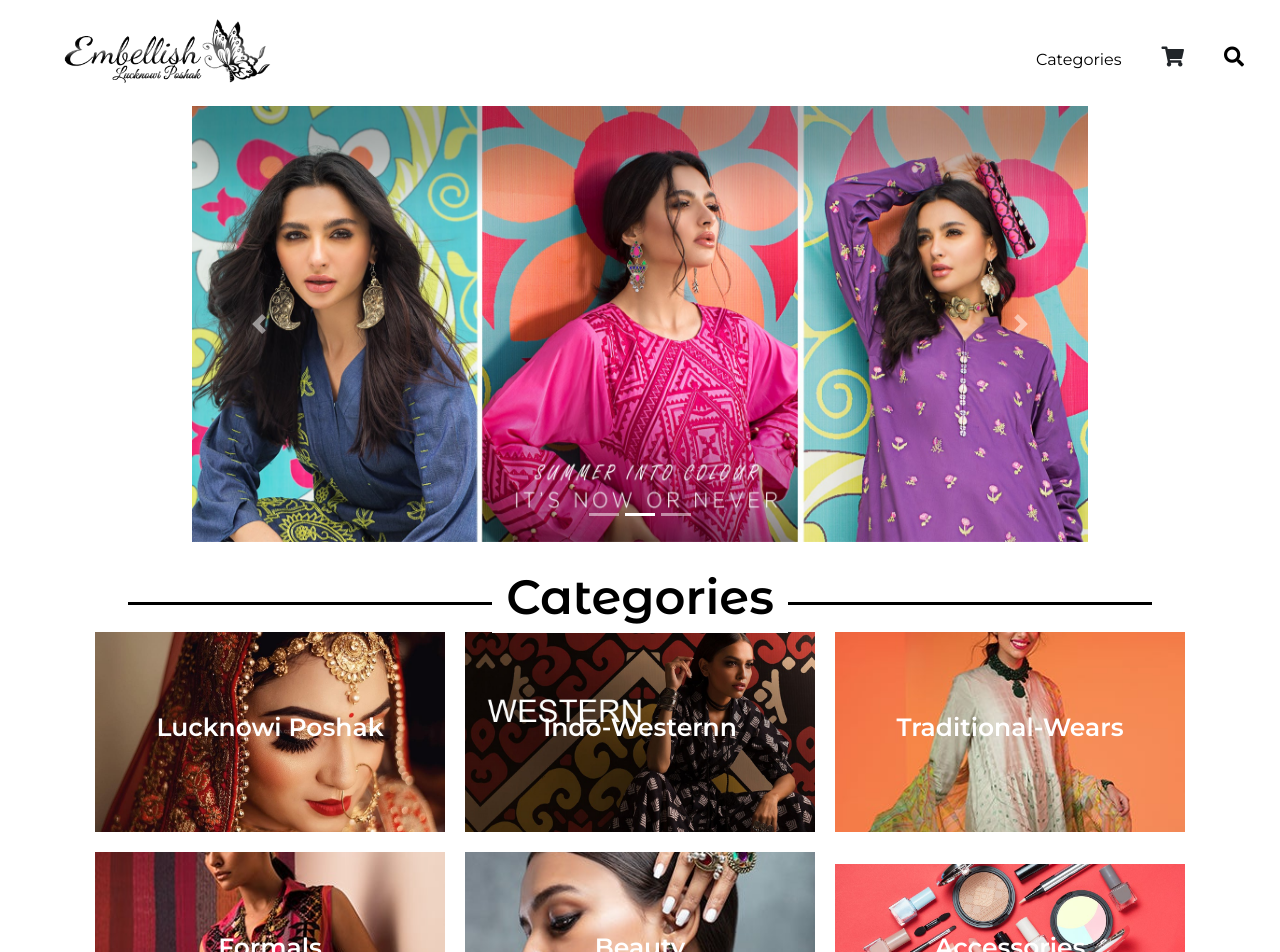
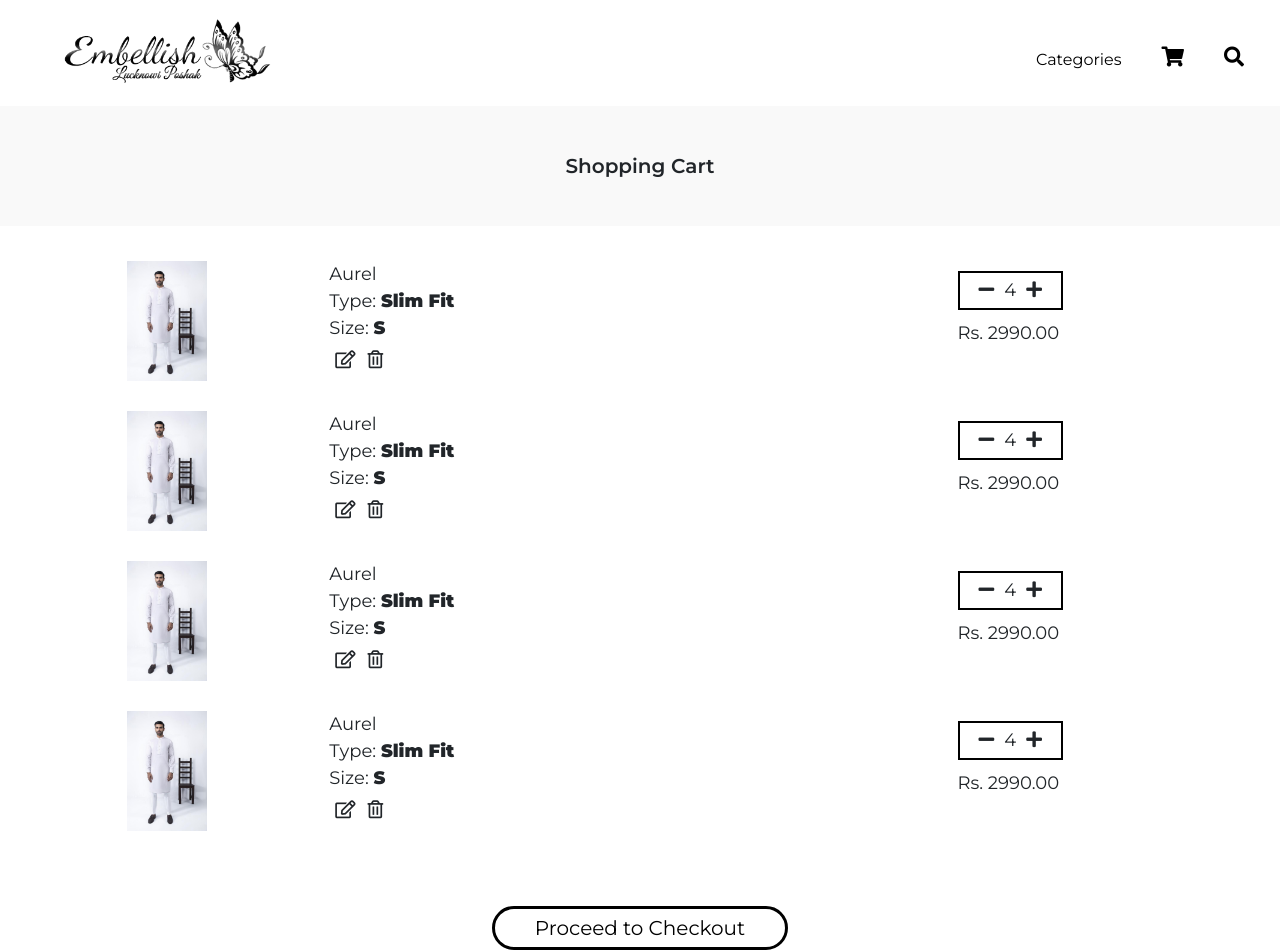
Before and after one commit to mhkhansahab/embellish, a React (Create React App) app: page /cart in a window 1280 px wide. Shown: the top 952 px of the page. Built offline with nearby package versions, Linux system fonts and the light colour scheme.

Commit message:
cart functionality updated

```diff
--- a/src/App.js
+++ b/src/App.js
@@ -4,23 +4,22 @@ import ContentContainer from "./components/contentContainer/contentContainer";
 import NavMenu from "./components/mobileNav/navMenu";
 import Footer from "./components/footer/footer";
 import { useState, useEffect } from "react";
-import Modal from "./components/countryModal/modal";
+//import Modal from "./components/countryModal/modal";
 import ProductPage from "./components/productPage/productPage";
 import {BrowserRouter as Router , Switch, Route } from "react-router-dom";
-import Cart from "./components/cart/cart";
 import CartPage from "./components/cartPage/cartPage";
 
 function App() {
   const [navStatus, setnavStatus] = useState({ status: false });
-  const [country, setcountry] = useState({country:null})
-  const [modal, setmodal] = useState({status : false})
+  //const [country, setcountry] = useState({country:null})
+  //const [modal, setmodal] = useState({status : false})
 
-  useEffect(() => {
-    const country = window.localStorage.getItem("country");
-    if(!country){
-      setmodal({status:true})
-    }
-  }, [])
+  // useEffect(() => {
+  //   const country = window.localStorage.getItem("country");
+  //   if(!country){
+  //     setmodal({status:true})
+  //   }
+  // }, [])
 
 
   const changeStatus = () => {
@@ -29,9 +28,9 @@ function App() {
     });
   };
 
-  const countrySelector = ()=>{
-    setmodal({status : false})
-  }
+  // const countrySelector = ()=>{
+  //   setmodal({status : false})
+  // }
 
   return (
     <Router>
@@ -39,9 +38,9 @@ function App() {
       <Navbar clicked={changeStatus}></Navbar>
       {navStatus.status ? <NavMenu clicked={changeStatus}></NavMenu> : null}
 
-      {/* <CartPage></CartPage> */}
       <Switch>
       <Route path="/product"><ProductPage></ProductPage></Route>
+      <Route path="/cart"><CartPage></CartPage></Route>
       <Route path="/"><ContentContainer></ContentContainer></Route>
       </Switch>
 
@@ -51,9 +50,6 @@ function App() {
         <option value="india">INR</option>
         <option value="uae">AED</option>
       </select> */}
-
-
-    {/* <Cart></Cart> */}
 
 
       {/* {
--- a/src/atoms/cartPageTile/cartPageTile.css
+++ b/src/atoms/cartPageTile/cartPageTile.css
@@ -45,3 +45,15 @@
 .cart-page-tile-btns> *{
     margin: 10px 0;
 }
+
+@media screen and (min-width : 512px) {
+    .tile-container{
+        font-size: 18px;
+    }
+    .cart-page-tile{
+        width: 75%;
+    }
+    .cart-page-tile-btns{
+        width: 25%;
+    }
+}
--- a/src/components/cart/cart.css
+++ /dev/null
@@ -1,25 +0,0 @@
-.cart-container{
-    display: flex;
-    justify-content: flex-end;
-    position: fixed;
-    width: 100%;
-    height: 100vh;
-    top: 0;
-    left: 0;
-    z-index: 50;
-    background-color: rgb(128,128,128,0.5);
-}
-.cart{
-    width: 300px;
-    background-color: white;
-    height: 100%;
-}
-.cart-header{
-    justify-content: space-between;
-    margin: 10px 20px;
-    border-bottom: 1px solid lightgray;
-}
-.header-title{
-    font-family: "Dancing Script";
-    font-size: 30px;
-}
--- a/src/components/cart/cart.js
+++ /dev/null
@@ -1,18 +0,0 @@
-import React from "react";
-import "./cart.css";
-
-function cart() {
-  return (
-    <div className="cart-container">
-      <div className="cart">
-        <div className="cart-header flex center-2">
-          <div className="header-title">Shopping Cart</div>
-          <div><i className="fas fa-times cancel-icon"></i></div>
-        </div>
-        <div></div>
-      </div>
-    </div>
-  );
-}
-
-export default cart;
--- a/src/components/cartPage/cartPage.css
+++ b/src/components/cartPage/cartPage.css
@@ -1,9 +1,17 @@
 .cart-page-container{
     width: 100%;
+    margin-bottom: 80px;
 }
 .cart-page-header{
     background-color: #F9F9F9;
     height: 120px;
     font-size: 20px;
     font-weight: 600;
+    margin-bottom: 20px;
 }
+.checkout-btn{
+    margin-top: 60px;
+}
+.checkout-transition-div{
+    left: -699px;
+}
--- a/src/components/cartPage/cartPage.js
+++ b/src/components/cartPage/cartPage.js
@@ -1,15 +1,20 @@
-import React from 'react';
+import React from "react";
 import "./cartPage.css";
-import CartPageTile from '../../atoms/cartPageTile/cartPageTile';
+import CartPageTile from "../../atoms/cartPageTile/cartPageTile";
 
 function cartPage() {
   return (
     <div className="cart-page-container">
-            <div className="cart-page-header flex center-1 center-2">Shopping Cart</div>
+      <div className="cart-page-header flex center-1 center-2">
+        Shopping Cart
+      </div>
       <CartPageTile></CartPageTile>
       <CartPageTile></CartPageTile>
       <CartPageTile></CartPageTile>
       <CartPageTile></CartPageTile>
+      <div className="more-btn checkout-btn">
+        Proceed to Checkout<div className="transition-div checkout-transition-div">Proceed to Checkout</div>
+      </div>
     </div>
   );
 }
--- a/src/components/desktopNav/navbar.js
+++ b/src/components/desktopNav/navbar.js
@@ -2,15 +2,20 @@ import Logo from "./../../assets/logo-black.png";
 import NavLink from "./../../atoms/navlink/navlink";
 import "./navbar.css";
 import "./../../styles/media-queries/responsive-navbar.css";
+import {Link} from "react-router-dom";
 
 
 function navbar(props){
     return(
     <nav className="navbar flex">
-            <span className="logo-container"><img src={Logo} alt="Embellish Logo"></img></span>
+            <Link to="/">
+            <span className="logo-container">
+                <img src={Logo} alt="Embellish Logo"></img>
+            </span>
+            </Link>
             <span className="right-nav flex center-1">
                 <NavLink name="Categories"></NavLink>
-                <span className="nav-icon flex"><i className="fas fa-shopping-cart"></i></span>
+                <Link to="/cart" style={{color:"black", textDecoration:"none"}}><span className="nav-icon flex"><i className="fas fa-shopping-cart"></i></span></Link>
                 <span className="nav-icon flex"><i className="fas fa-search search-icon"></i></span>
             </span>
             <span className="menu-container" onClick={props.clicked}><i className="fas fa-bars menu-icon"></i></span>
```
Lines whose indentation alone changed are shown as unchanged.
